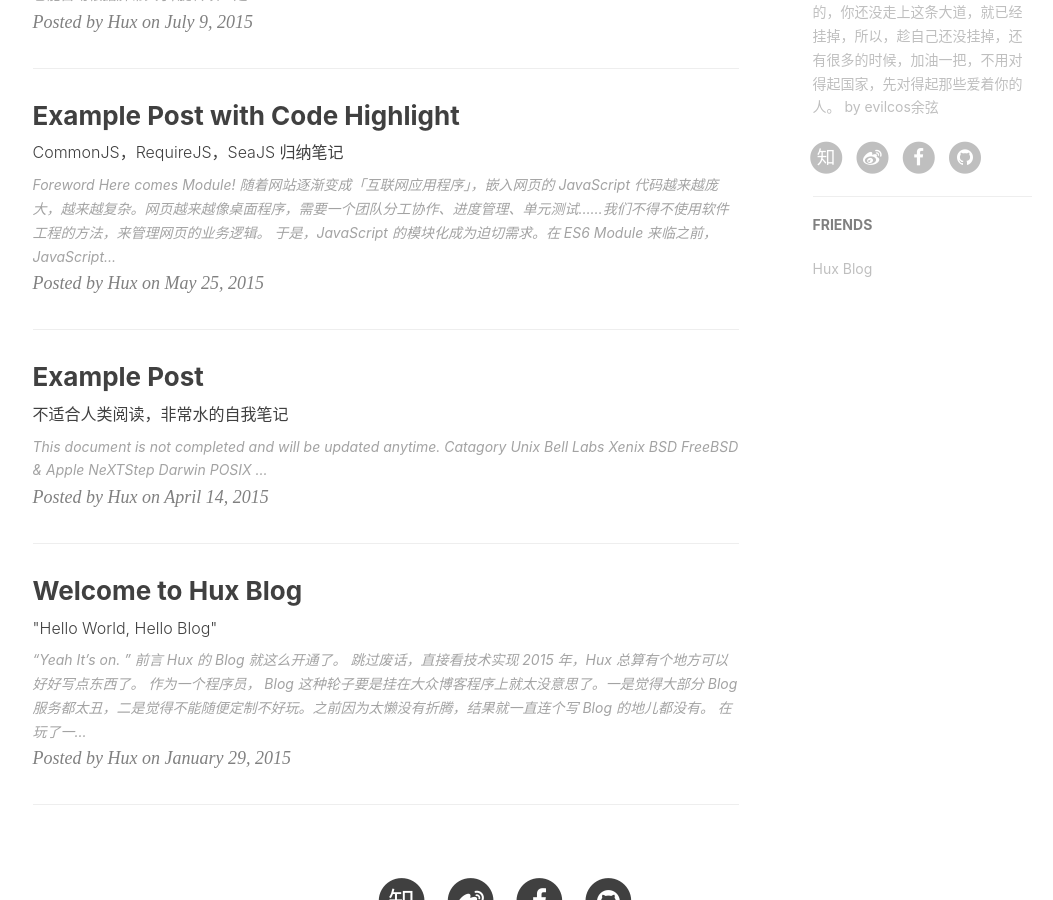
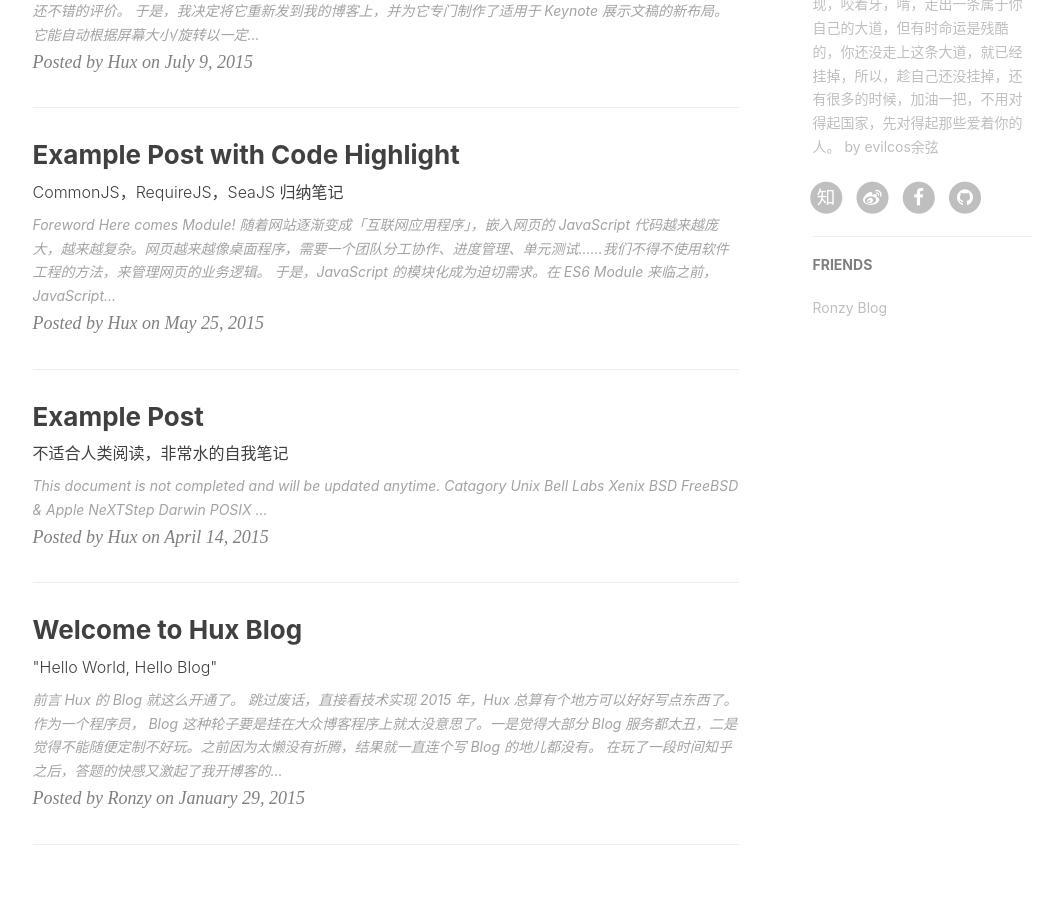
Before and after one commit to yangrz/blog, a Jekyll site: the page built from index.html, in a window 1280 px wide and 900 px high, scrolled down 892 px. Shown: the whole window, without its empty margins (135-1188 px from the left). Built offline with Jekyll 4.4.1, drawn with Linux system fonts in a browser that asks for light colours; nearby versions of some CDN libraries; the list of posts is cut into pages by our own code; comment, search, counter and statistics services are not loaded; some of the changed text lies outside the part shown.

Commit message:
modify page

```diff
--- a/_config.yml
+++ b/_config.yml
@@ -82,7 +82,7 @@ featured-condition-size: 1              # A tag will be featured if the size of
 # Friends
 friends: [
     {
-        title: "Hux Blog",
-        href: "http://huangxuan.me"
+        title: "Ronzy Blog",
+        href: "https://github.com/yangrz"
     }
 ]
--- a/_posts/2014-01-29-hello-2015.markdown
+++ b/_posts/2014-01-29-hello-2015.markdown
@@ -3,13 +3,12 @@ layout:     post
 title:      "Welcome to Hux Blog"
 subtitle:   " \"Hello World, Hello Blog\""
 date:       2015-01-29 12:00:00
-author:     "Hux"
+author:     "Ronzy"
 header-img: "img/post-bg-2015.jpg"
 tags:
     - 生活
 ---
 
-> “Yeah It's on. ”
 
 
 ## 前言
--- a/index.html
+++ b/index.html
@@ -1,6 +1,6 @@
 ---
 layout: page
-description: "Boilerplate of Hux Blog"
+description: "没能力吃而求人，这是懦夫的表现，咬着牙，啃，走出一条属于你自己的大道，但有时命运是残酷的，你还没走上这条大道，就已经挂掉，所以，趁自己还没挂掉，还有很多的时候，加油一把，不用对得起国家，先对得起那些爱着你的人。 by evilcos余弦"
 ---
 
 {% for post in paginator.posts %}
```
Also changed, not shown: 1 other file.
